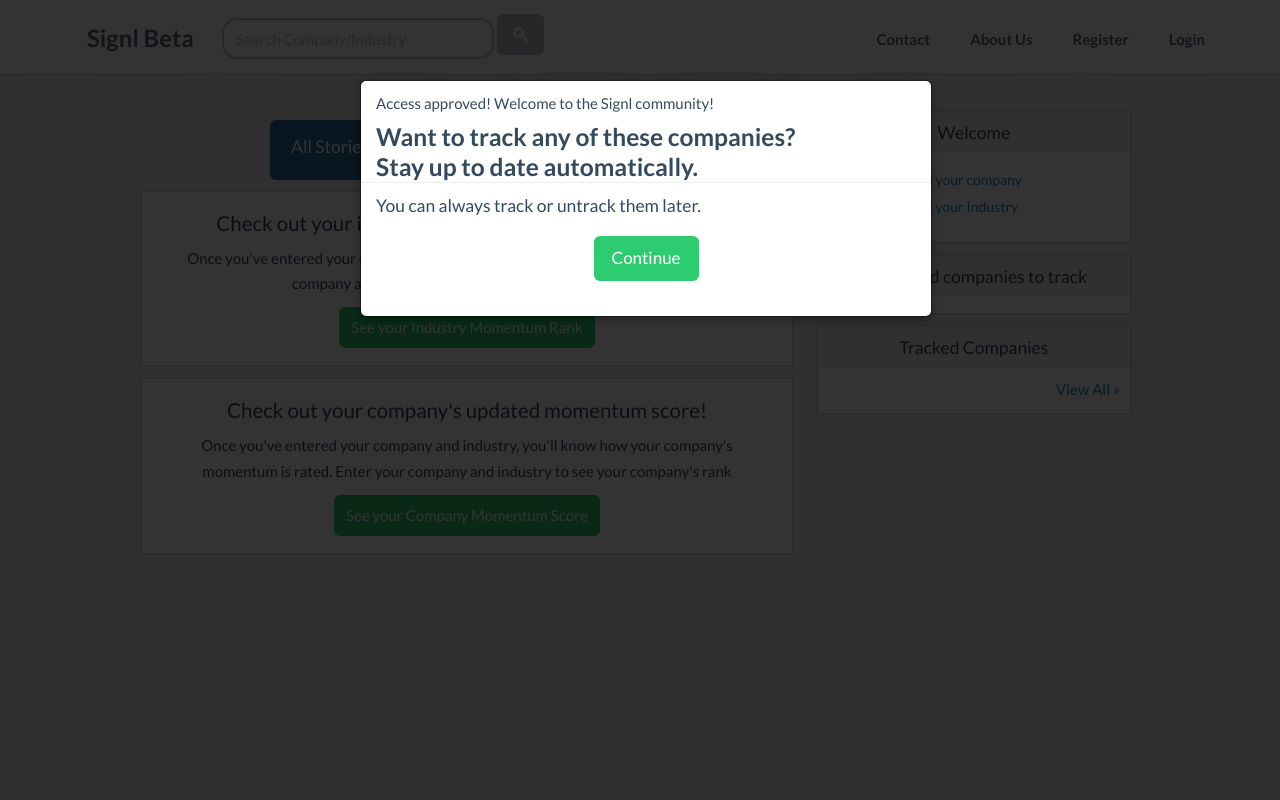
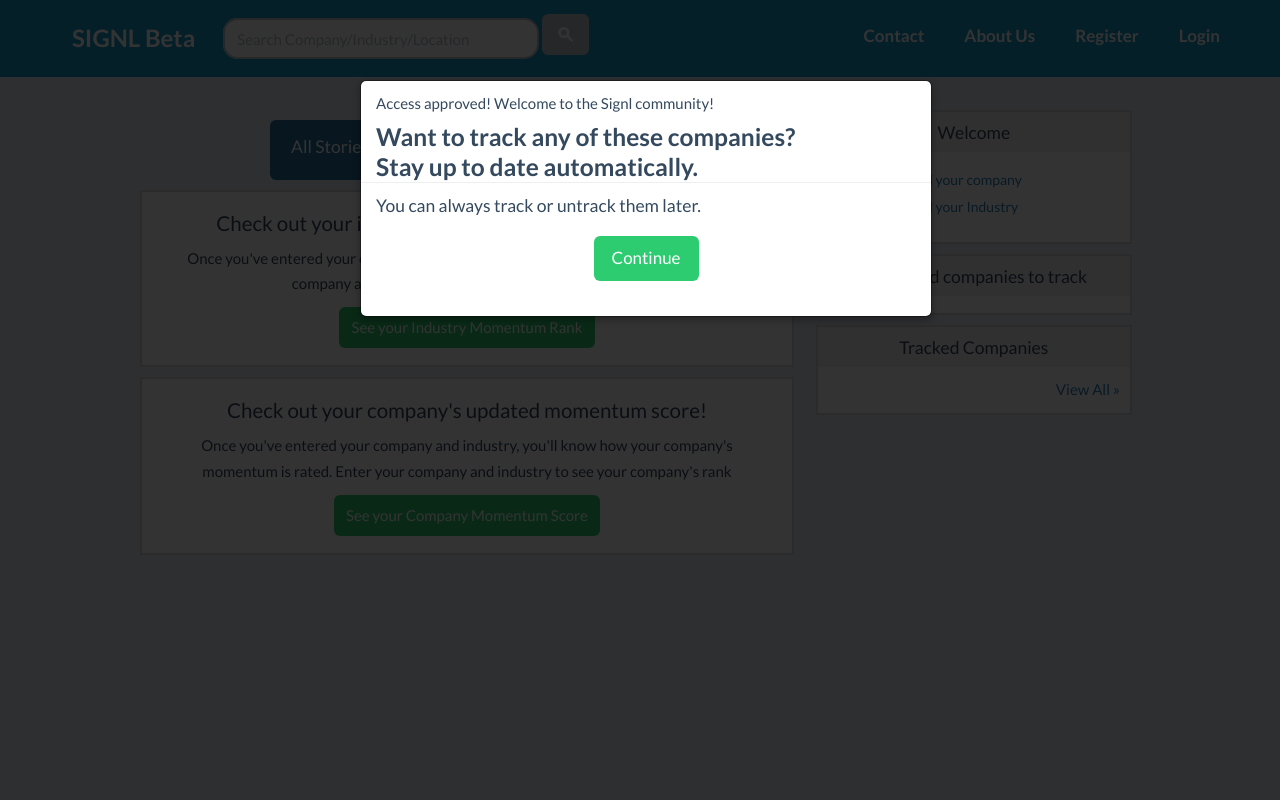
Before and after one commit to Sean1988/Feed-System, a Django app: template feed/templates/feed.html in a window 1280 px wide. Run offline with Django 3.2, Linux system fonts and the light colour scheme; the template is opened without the code that fills it, so the values that code supplies are empty; parts of the project's set-up code (start-up, migrations or seed data) failed here and were passed over; some libraries are stand-ins or nearby versions.

Commit message:
kinda applyed new ui

```diff
--- a/company/templates/base.html
+++ b/company/templates/base.html
@@ -30,7 +30,7 @@
 
       html,
       body {
-        background-color: #ececea;
+        background-color: #e5ecf4;
         height: 100%;
         margin: 0 0 80px;
       }
--- a/company/templates/headTab.html
+++ b/company/templates/headTab.html
@@ -1,23 +1,20 @@
 <div class="navbar navbar-fixed-top ">
-  <div class="navbar-inner headerBackground" style="opacity: 0.98;background: #f7f7f7;background: url('/static/img/divider-nav.png') repeat-x bottom left;">
-    <div class="container">
+  <div class="navbar-inner headerBackground" style="opacity: 0.98;background: #1797c6;">
+    <div class="container" style="width: 1200px;">
       <button type="button" class="btn btn-navbar" data-toggle="collapse" data-target="#nav-collapse-01">0
       </button>
 
       <div class="nav-collapse collapse" id="nav-collapse-01">
-        <a href="/" class="brand">Signl Beta</a>
+        <a href="/" class="white brand ">SIGNL Beta</a>
         {% if user.is_authenticated %}
         <ul class="nav pull-left">
-          <li id="msgHeadTab" ><a class="headTabLink" href="/message/inbox/"><img src="{{ STATIC_URL }}img/mailbox.png" style="width: 30px;"style="width: 30px;"></img>{% if postman_unread_count %} <strong>({{ postman_unread_count }})</strong>{% endif %}</a></li>
+
         </ul>
         {% endif %}
 
         {% if not isSearchPage %}
-
-
-
           <div class="input-append" style="margin-top: 18px;">
-            <input id="topSearch" type="text" class="search-query span3" placeholder="Search Company/Industry">
+            <input id="topSearch" type="text" class="search-query" style="width:300px;" placeholder="Search Company/Industry/Location">
           </div>
           <button id="topSearchBtn" class="btn">
             <i class="fui-search"></i>
@@ -25,7 +22,7 @@
 
         {%endif%}
 
-        <ul class="nav pull-right">
+        <ul class="nav pull-right" style="margin-top: -3px;">
           {% if user.is_authenticated %}
             {% if user.tag.exists %}
             <li id="homeTab"><a href="/industry/{{user.tag.all.0.slug}}/">Industry</a></li>
@@ -37,7 +34,7 @@
 
             <li class="dropdown">
               <a href="#" class="dropdown-toggle" data-toggle="dropdown">
-                More <b class="caret"></b>
+                More <b class="caret" style="margin-left: 5px;"></b>
               </a>
               <ul class="dropdown-menu">
                 <li id="contactTab"><a href="/contactUs/">Contact</a></li>
@@ -52,18 +49,19 @@
 
                 {% if user.linkedinId %}
                 <div style="width: 44px; height: 31px;margin-top: -5px;">
-                  <img style="width: 30px; height: 30px;" src="{{ user.icon }}"></img>
+                  <img class="img-rounded" style="width: 32px; height: 32px;" src="{{ user.icon }}"></img>
                 <b class="caret"></b></div>
 
                 {% else %}
-                <div style="width: 56px; height: 31px; margin-top: -5px;">
-                  <img style="width: 30px; height: 30px;" src="{{ STATIC_URL }}img/profileIcon.jpg"></img>
+                <div style="width: 58px; height: 31px; margin-top: -5px;">
+                  <img class="img-rounded" style="width: 32px; height: 32px;" src="{{ STATIC_URL }}img/profileIcon.jpg"></img>
                 <b class="caret pull-right" style="margin-top: 12px;"></b></div>
                 {% endif %}
 
               </a>
               <ul class="dropdown-menu" >
               <li role="presentation"><a href="/accounts/setting/" tabindex="-1" role="menuitem">Settings</a></li>
+              <li role="presentation"><a  href="/message/inbox/">Message {% if postman_unread_count %} <strong>({{ postman_unread_count }})</strong>{% endif %}</a></li>
               <li class="divider" role="presentation"></li>
               <li role="presentation"><a href="/accounts/logout/" tabindex="-1" role="menuitem">Logout</a></li>
               </ul>
--- a/feed/templates/feed.html
+++ b/feed/templates/feed.html
@@ -94,7 +94,7 @@ border: none;
       {% if hasIndustry %}
         <div class="row-fluid topfeed" style="background:white;border: 2px solid #D4D4D4;padding: 15px 0px 2px;margin-top:10px;">
           <div class="span2" style="margin-left: 10px;">
-            <a href="#" style="border:0px"><img src="http://www.signl.com/static/img/def_comp_icon.jpg" class="img-rounded feed-company-icon"></a>
+            <a href="#" style="border:0px"><img src="http://www.signl.com/static/img/def_comp_icon.jpg" class="feed-company-icon"></a>
           </div>
           <div class="span9" >
           <h4 class="feed_headline"><a href="/industry/{{user.tag.all.0.slug}}">Check out the {{user.tag.all.0.tagName}} industry's updated momentum rankings!</a></h4>
@@ -205,7 +205,7 @@ border: none;
             {% if request.user.linkedinId %}
              <img style="width: 60px; height: 60px;" src="{{ user.icon }}"></img>
             {% else %}
-             <img style="width: 60px; height: 60px;" src="{{ STATIC_URL }}img/profileIcon.jpg"></img>
+             <img style="width: 60px; height: 60px;" class="img-rounded" src="{{ STATIC_URL }}img/profileIcon.jpg"></img>
             {% endif %}
           </div>
           <div class="span6">
--- a/signl/settings.py
+++ b/signl/settings.py
@@ -85,7 +85,9 @@ DATABASES = {
     }
 }
 
-#------------------------------------------------
+#-----------------------------------------------------
+#------------Django System Default Settings-----------
+#-----------------------------------------------------
 AUTH_USER_MODEL = 'account.MyUser'
 
 LOGIN_URL = '/accounts/register/'
--- a/static/css/blastoff.css
+++ b/static/css/blastoff.css
@@ -74,7 +74,14 @@ td img{
   width: 63px;
 }
 
+.navbar-fixed-top .white {
 
+  color:white;
+}
+.navbar-fixed-top .nav>li>a{
+  color:white;
+  font-size: 17px;
+}
 .green>td:nth-child(4){
   color:green;
 }
@@ -130,8 +137,12 @@ td img{
 .twitter-typeahead .tt-query,
 .twitter-typeahead .tt-hint {
   margin-bottom: 0;
+  border-radius: 15px 15px 15px 15px;
 }
 
+.twitter-typeahead #topSearch{
+  background-color: none;
+}
 .tt-dropdown-menu {
   min-width: 160px;
   margin-top: 2px;
--- a/static/js/typeahead.js
+++ b/static/js/typeahead.js
@@ -861,7 +861,6 @@
             query: {
                 position: "relative",
                 verticalAlign: "top",
-                backgroundColor: "transparent"
             },
             dropdown: {
                 position: "absolute",
```
